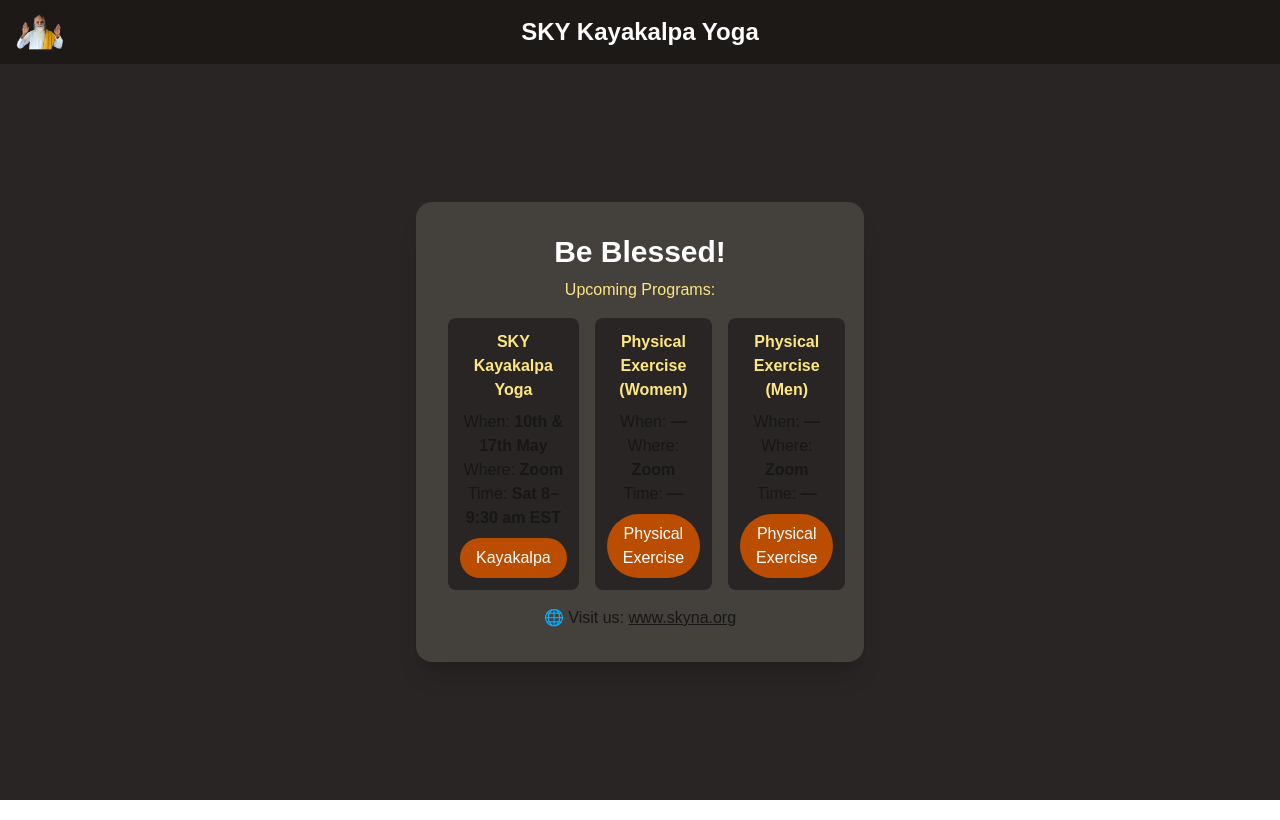
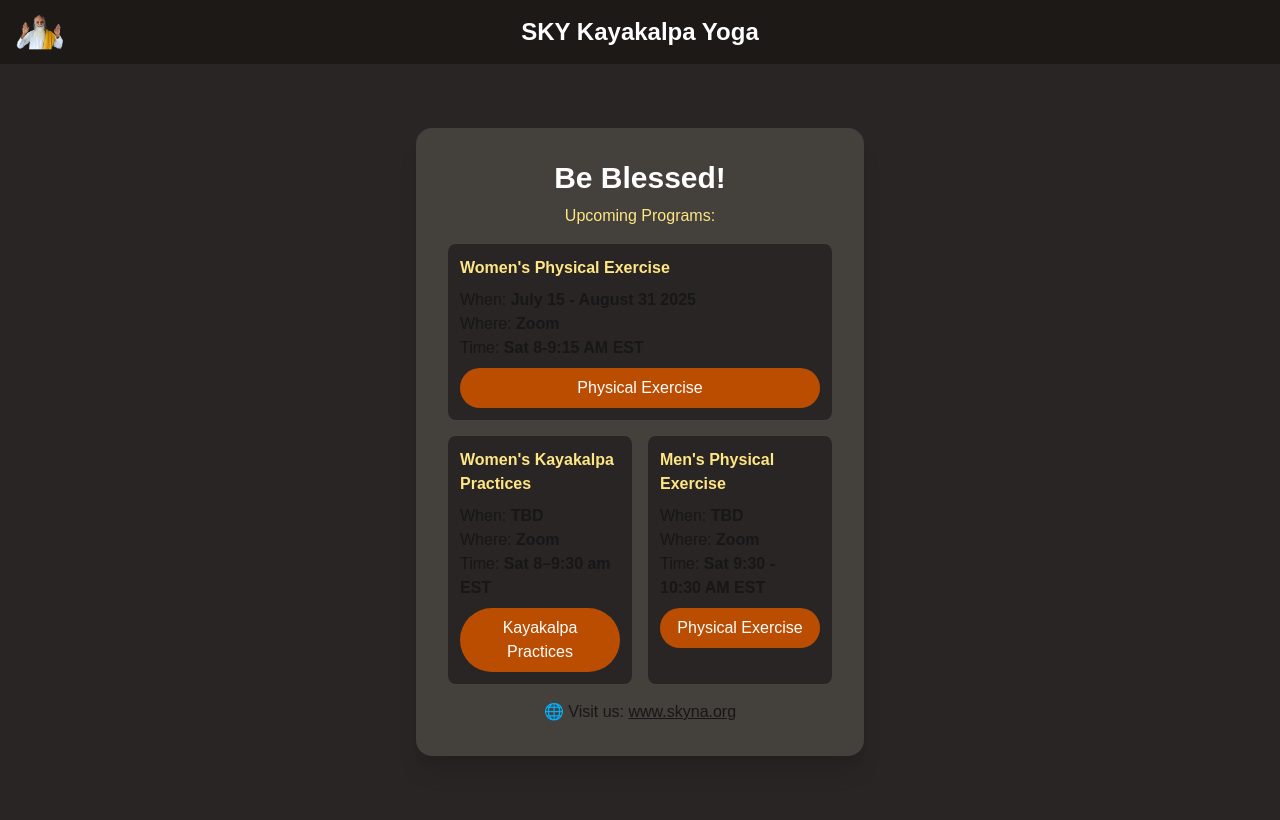
Before and after one commit to Itz-Viggy/Yoga-Registration, a Next.js app: page / in a window 1280 px wide. Built offline with nearby package versions, Linux system fonts and the light colour scheme.

Commit message:
Upcoming Programs

```diff
--- a/src/app/page.tsx
+++ b/src/app/page.tsx
@@ -40,14 +40,34 @@ export default function HomePage() {
             </p>
 
             {/* Two-column layout for program information */}
+            <div className="flex-1 p-3 bg-stone-800 rounded-lg text-left">
+                <p className="text-amber-200 mb-2 text-sm md:text-base">
+                  <span className="font-bold">Women's Physical Exercise</span>
+                </p>
+                <p>
+                  When: <span className="font-semibold">July 15 - August 31 2025</span>
+                </p>
+                <p>
+                  Where: <span className="font-semibold">Zoom</span>
+                </p>
+                <p>
+                  Time: <span className="font-semibold">Sat 8-9:15 AM EST</span>
+                </p>
+                <button
+                  onClick={handlePEClick}
+                  className="w-full mt-2 py-2 px-4 bg-amber-700 text-white rounded-full hover:bg-amber-600 transition-colors text-sm md:text-base"
+                >
+                  Physical Exercise
+                </button>
+              </div>
             <div className="flex flex-col md:flex-row gap-4 mb-4">
               {/* Left column - Kayakalpa */}
-              <div className="flex-1 p-3 bg-stone-800 rounded-lg">
+              <div className="flex-1 p-3 bg-stone-800 rounded-lg text-left">
                 <p className="text-amber-200 mb-2 text-sm md:text-base">
-                  <span className="font-bold">SKY Kayakalpa Yoga</span>
+                  <span className="font-bold">Women's Kayakalpa Practices</span>
                 </p>
                 <p>
-                  When: <span className="font-semibold">10th & 17th May</span>
+                  When: <span className="font-semibold">TBD</span>
                 </p>
                 <p>
                   Where: <span className="font-semibold">Zoom</span>
@@ -59,44 +79,25 @@ export default function HomePage() {
                   onClick={handleKKClick}
                   className="w-full mt-2 py-2 px-4 bg-amber-700 text-white rounded-full hover:bg-amber-600 transition-colors text-sm md:text-base"
                 >
-                  Kayakalpa
+                  Kayakalpa Practices
                 </button>
               </div>
 
               {/* Right column - Physical Exercise */}
-              <div className="flex-1 p-3 bg-stone-800 rounded-lg">
+
+
+              <div className="flex-1 p-3 bg-stone-800 rounded-lg text-left">
                 <p className="text-amber-200 mb-2 text-sm md:text-base">
-                  <span className="font-bold">Physical Exercise (Women)</span>
+                  <span className="font-bold">Men's Physical Exercise</span>
                 </p>
                 <p>
-                  When: <span className="font-semibold">—</span>
+                  When: <span className="font-semibold">TBD</span>
                 </p>
                 <p>
                   Where: <span className="font-semibold">Zoom</span>
                 </p>
                 <p>
-                  Time: <span className="font-semibold">—</span>
-                </p>
-                <button
-                  onClick={handlePEClick}
-                  className="w-full mt-2 py-2 px-4 bg-amber-700 text-white rounded-full hover:bg-amber-600 transition-colors text-sm md:text-base"
-                >
-                  Physical Exercise
-                </button>
-              </div>
-
-              <div className="flex-1 p-3 bg-stone-800 rounded-lg">
-                <p className="text-amber-200 mb-2 text-sm md:text-base">
-                  <span className="font-bold">Physical Exercise (Men)</span>
-                </p>
-                <p>
-                  When: <span className="font-semibold">—</span>
-                </p>
-                <p>
-                  Where: <span className="font-semibold">Zoom</span>
-                </p>
-                <p>
-                  Time: <span className="font-semibold">—</span>
+                  Time: <span className="font-semibold">Sat 9:30 - 10:30 AM EST</span>
                 </p>
                 <button
                   onClick={handlePEClick}
```
Also changed, not shown: src/app/pe/page.tsx (added).
